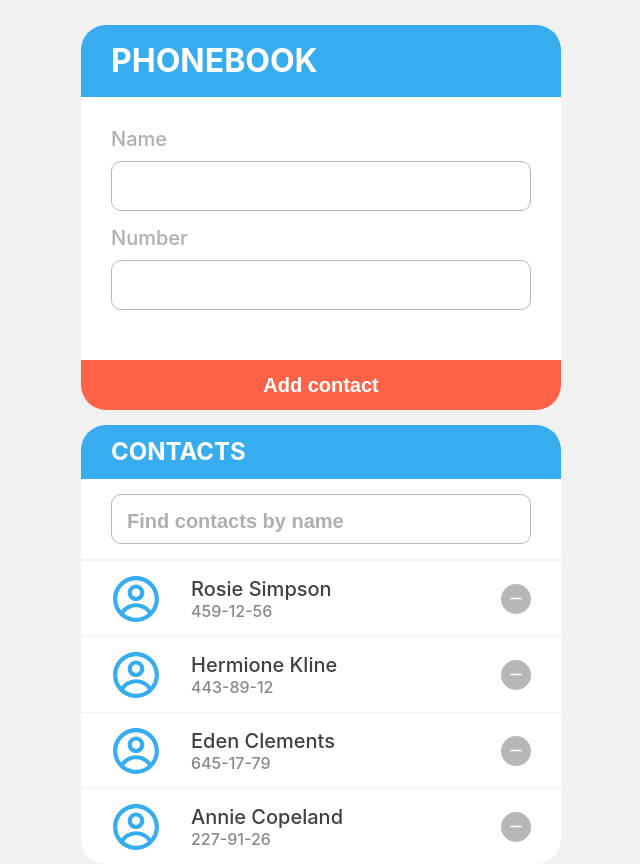
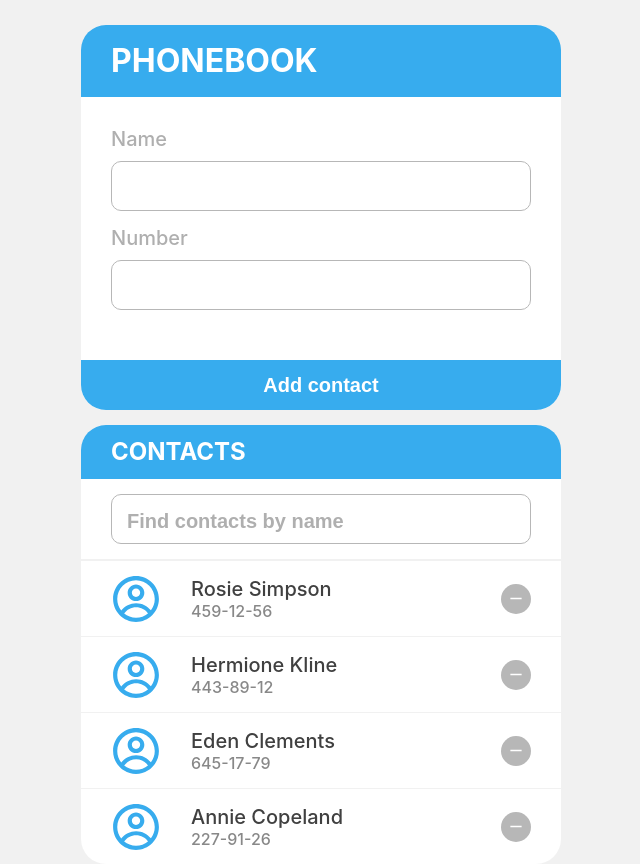
Before and after one commit to rostunho/goit-react-hw-03-phonebook, a React (Create React App) app: page / in a window 1280 px wide. Shown: the whole page, without its empty margins (319-959 px from the left). Built offline with nearby package versions, Linux system fonts and the light colour scheme.

Commit message:
add-button color fixed

```diff
--- a/src/components/ContactForm/ContactForm.styled.js
+++ b/src/components/ContactForm/ContactForm.styled.js
@@ -50,8 +50,8 @@ export const AddButton = styled.button`
 
   border: none;
   cursor: pointer;
-  /* background-color: var(--accent-color); */
-  background-color: tomato;
+  background-color: var(--accent-color);
+  /* background-color: tomato; */
 
   &:hover,
   :focus {
```
